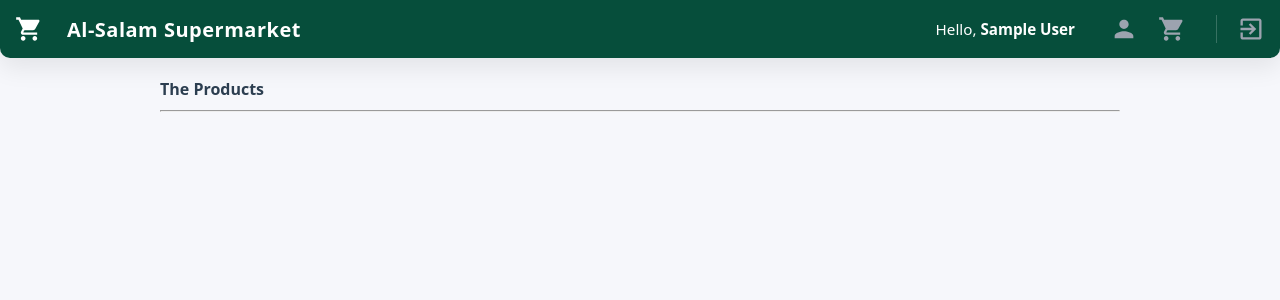
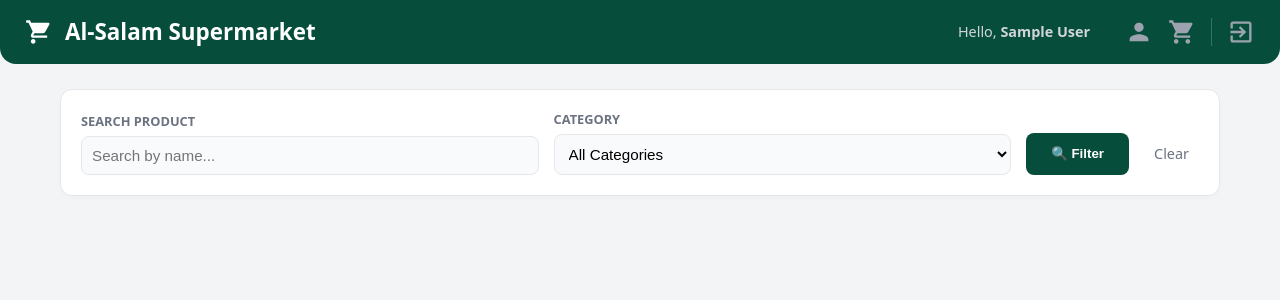
Before and after one commit to i7modes/Project-Database, a Flask app: page / in a window 1280 px wide. Shown: the top 300 px of the page. Run offline with Flask 3, Linux system fonts and the light colour scheme; the visitor is signed in with stand-in values (Sample User, id 1); data that the repository does not hold is empty.

Commit message:
Redesign shop and cart UI, add product filtering
Refactored shop and cart pages for improved UI/UX, including a new filter bar for searching and category selection. Updated backend to support product filtering and stock display. Enhanced CSS for modern look and consistent styling across components.

```diff
--- a/main.py
+++ b/main.py
@@ -18,29 +18,52 @@ def get_db_connection():
 
 
 @app.route('/')
+@app.route('/shop')
 def shop_page():
+    # Get filter parameters from the URL
+    search_query = request.args.get('q', '')
+    category_id = request.args.get('category', '')
+
     conn = get_db_connection()
     cursor = conn.cursor(dictionary=True)
 
-    # Check if a customer is logged in via session
-    customer_id = session.get('customer_id')
-    logged_in_user = None
-    if customer_id:
-        cursor.execute("SELECT FirstName FROM Customers WHERE CustomerID = %s", (customer_id,))
-        logged_in_user = cursor.fetchone()
+    # 1. Fetch all categories for the dropdown menu
+    cursor.execute("SELECT * FROM Categories")
+    categories = cursor.fetchall()
 
-    # Fetch products with Category name alias
-    cursor.execute("""
-                   SELECT P.ProductID, P.Name, P.UnitPrice, P.Discount, P.ImageURL, C.Name AS CategoryName
-                   FROM Products P
-                            LEFT JOIN Categories C ON P.CategoryID = C.CategoryID
-                   ORDER BY P.ProductID DESC
-                   """)
+    # 2. Build the Product Query with Filters
+    base_query = """
+                 SELECT P.*, \
+                        Cat.Name                                                                 AS CategoryName,
+                        (SELECT SUM(Quantity) FROM WarehouseStock WHERE ProductID = P.ProductID) AS TotalStock
+                 FROM Products P
+                          LEFT JOIN Categories Cat ON P.CategoryID = Cat.CategoryID
+                 WHERE 1 = 1 \
+                 """
+    params = []
+
+    # Filter by name if search query exists
+    if search_query:
+        base_query += " AND P.Name LIKE %s"
+        params.append(f"%{search_query}%")
+
+    # Filter by category if one is selected
+    if category_id:
+        base_query += " AND P.CategoryID = %s"
+        params.append(category_id)
+
+    cursor.execute(base_query, params)
     products = cursor.fetchall()
 
     cursor.close()
     conn.close()
-    return render_template('shop.html', products=products, logged_in_user=logged_in_user)
+
+    # Pass filters back to template to keep the values in the inputs
+    return render_template('shop.html',
+                           products=products,
+                           categories=categories,
+                           search_query=search_query,
+                           category_id=category_id)
 
 
 @app.route('/login', methods=['GET', 'POST'])
--- a/static/css/shop.css
+++ b/static/css/shop.css
@@ -1,212 +1,170 @@
-/* --- Navigation & Brand Bar --- */
+/* --- Global Variables & Colors --- */
+:root {
+    --brand: #064e3b;      /* Dark Teal */
+    --brand-light: #059669; /* Success Green */
+    --bg: #f3f4f6;         /* Light Gray Background */
+    --card: #ffffff;
+    --text: #1f2d3d;
+    --muted: #6b7280;
+    --danger: #b91c1c;
+    --line: #e5e7eb;
+}
+
+* { box-sizing: border-box; }
+
+body {
+    margin: 0;
+    font-family: system-ui, -apple-system, sans-serif;
+    background: var(--bg);
+    color: var(--text);
+    line-height: 1.5;
+}
+
+.container {
+    max-width: 1200px;
+    margin: 0 auto;
+    padding: 0 20px 40px;
+}
+
+/* --- Topbar & Navigation --- */
 .topbar {
-    background: #064e3b; /* Brand Teal Green */
-    padding: 15px;
-    color: white;
+    background: var(--brand);
+    color: #ffffff;
+    padding: 15px 25px;
     display: flex;
     justify-content: space-between;
     align-items: center;
-    border-radius: 0 0 10px 10px;
+    border-radius: 0 0 16px 16px;
+    margin-bottom: 25px;
 }
 
-.brand {
-    display: flex;
-    align-items: center;
+.brand { display: flex; align-items: center; gap: 12px; }
+.brand h1 { font-size: 1.4rem; margin: 0; }
+.user-nav { display: flex; align-items: center; }
+.welcome-text { margin-right: 20px; font-size: 0.9em; color: #d1d5db; }
+
+.nav-icon-link {
+    display: flex; align-items: center;
+    margin-left: 15px; text-decoration: none;
+    transition: transform 0.2s;
+}
+.nav-icon-link:hover { transform: translateY(-2px); }
+
+/* --- Shop: Filter Bar --- */
+.filter-bar {
+    background: white; padding: 20px; border-radius: 12px;
+    margin-bottom: 30px; border: 1px solid var(--line);
+    display: flex; gap: 15px; align-items: flex-end; flex-wrap: wrap;
+    box-shadow: 0 2px 4px rgba(0,0,0,0.02);
 }
 
-.brand h1 {
-    margin: 0;
-    font-size: 20px;
+.filter-group { display: flex; flex-direction: column; gap: 5px; flex: 1; min-width: 180px; }
+.filter-group label { font-size: 0.8em; font-weight: 700; color: var(--muted); text-transform: uppercase; }
+.filter-input {
+    padding: 10px; border-radius: 8px; border: 1px solid var(--line);
+    outline: none; font-size: 0.95rem; background: #f9fafb;
 }
 
-.user-nav {
-    display: flex;
-    align-items: center;
+.btn-filter {
+    background: var(--brand); color: white; border: none;
+    padding: 10px 25px; border-radius: 8px; font-weight: 600;
+    cursor: pointer; height: 42px;
 }
 
-.welcome-text {
-    margin-right: 15px;
-    font-size: 0.95em;
+.btn-clear {
+    color: var(--muted); text-decoration: none; font-size: 0.9em;
+    padding: 10px; font-weight: 500;
 }
 
-.nav-icon-link {
-    display: flex;
-    align-items: center;
-    margin-left: 20px; /* Increased individual spacing */
-    text-decoration: none;
-    transition: transform 0.2s ease;
-}
-
-.nav-icon-link:hover svg {
-    fill: white;
-    transform: translateY(-2px);
-}
-
-.logout-separator {
-    margin-left: 30px; /* Larger gap before logout icon */
-    padding-left: 20px;
-    border-left: 1px solid rgba(255, 255, 255, 0.2);
-}
-
-.settings-icon {
-    text-decoration: none;
-    font-size: 22px;
-    margin-right: 15px;
-    transition: transform 0.2s;
-    display: inline-block;
-}
-
-.settings-icon:hover {
-    transform: rotate(45deg);
-}
-
-/* --- Product Grid (Shop Page) --- */
+/* --- Shop: Product Grid --- */
 .product-grid {
-    display: grid;
-    grid-template-columns: repeat(auto-fill, minmax(280px, 1fr));
-    gap: 25px;
-    margin-top: 20px;
+    display: grid; grid-template-columns: repeat(auto-fill, minmax(260px, 1fr));
+    gap: 20px;
 }
 
 .product-card {
-    text-align: center;
-    padding: 20px;
-    border: 1px solid #eee;
-    border-radius: 12px;
-    background: white;
-    transition: box-shadow 0.3s ease;
+    background: var(--card); border: 1px solid var(--line);
+    border-radius: 16px; padding: 20px; text-align: center;
+    display: flex; flex-direction: column; position: relative;
+    transition: box-shadow 0.3s;
+}
+.product-card:hover { box-shadow: 0 10px 15px -3px rgba(0,0,0,0.1); }
+
+.product-card img {
+    width: 100%; height: 160px; object-fit: contain;
+    margin-bottom: 15px; background: #f9fafb; border-radius: 8px;
+    padding: 10px;
 }
 
-.product-card:hover {
-    box-shadow: 0 4px 15px rgba(0,0,0,0.1);
+/* Category name styling */
+.product-category {
+    font-size: 0.8em; color: var(--muted);
+    margin: 4px 0 10px 0; font-weight: 500;
 }
 
-.product-card img {
-    width: 180px;
-    height: 180px;
-    object-fit: cover;
-    border-radius: 10px;
-    margin-bottom: 15px;
-    border: 1px solid #f8f8f8;
+.stock-info { font-size: 0.85em; margin: 5px 0; color: #059669; font-weight: 600; }
+.out-of-stock-text { color: var(--danger); }
+
+/* --- Pricing & Sales --- */
+.product-price-box { margin-bottom: 20px; display: flex; flex-direction: column; gap: 4px; }
+.price-final { font-size: 1.3em; font-weight: 800; color: var(--brand); }
+.price-original { color: var(--muted); text-decoration: line-through; font-size: 0.9em; }
+.discount-tag {
+    font-size: 0.75em; background: #fef2f2; color: #dc2626;
+    padding: 2px 8px; border-radius: 4px; font-weight: 700;
+    display: inline-block; width: fit-content; margin: 0 auto;
 }
 
-.product-card h3 {
-    margin: 10px 0;
-    color: #333;
+/* --- Cart: Table & Summary --- */
+.cart-header {
+    background: var(--brand); color: white; padding: 20px;
+    border-radius: 12px 12px 0 0; display: flex; align-items: center;
+}
+.cart-header h2 { margin: 0; font-size: 1.2em; }
+
+.card {
+    background: var(--card); border: 1px solid var(--line);
+    border-radius: 16px; overflow: hidden;
 }
 
-.product-category {
-    color: #7f8c8d;
-    font-size: 0.9em;
+.cart-table { width: 100%; border-collapse: collapse; }
+.cart-table th {
+    background: #f9fafb; padding: 15px; text-align: left;
+    font-size: 0.85em; color: var(--muted); border-bottom: 1px solid var(--line);
+}
+.cart-table td { padding: 20px 15px; border-bottom: 1px solid var(--line); }
+
+.qty-input {
+    width: 65px; padding: 8px; border-radius: 6px;
+    border: 1px solid var(--line); text-align: center;
 }
 
-.product-price-box {
-    margin: 15px 0;
+.cart-summary { padding: 30px; background: #f9fafb; text-align: right; }
+.total-amount { color: var(--brand); font-weight: 800; font-size: 1.6em; }
+
+/* --- Buttons --- */
+.btn-shop-add, .cart-action-btn {
+    background: var(--brand-light); color: white; border: none;
+    padding: 12px 20px; border-radius: 8px; font-weight: 700;
+    cursor: pointer; width: 100%; transition: background 0.2s;
+    text-decoration: none; display: inline-flex; align-items: center;
+    justify-content: center; gap: 8px;
+}
+.btn-shop-add:hover { background: #047857; }
+
+.btn-delete {
+    background: none; color: var(--danger); border: 1px solid #fecaca;
+    padding: 6px 12px; border-radius: 6px; cursor: pointer; font-size: 0.85em;
+}
+.btn-delete:hover { background: #fef2f2; }
+
+.btn-disabled {
+    background: #e5e7eb; color: #9ca3af; padding: 12px;
+    border-radius: 8px; width: 100%; border: none; cursor: not-allowed;
 }
 
-.price-value {
-    font-size: 20px;
-    font-weight: bold;
-    color: #064e3b;
+.badge-out {
+    position: absolute; top: 10px; right: 10px;
+    background: #374151; color: white; padding: 4px 10px;
+    border-radius: 6px; font-size: 0.7em; font-weight: 700;
 }
-
-.discount-text {
-    color: #e74c3c;
-    font-size: 0.85em;
-    margin-left: 10px;
-}
-
-/* --- Cart Table & Forms --- */
-.cart-table {
-    width: 100%;
-    border-collapse: collapse;
-    text-align: center;
-}
-
-.cart-table thead {
-    background-color: #064e3b;
-    color: white;
-}
-
-.cart-table th, .cart-table td {
-    padding: 15px;
-    border-bottom: 1px solid #f3f4f6;
-}
-
-.qty-input {
-    width: 60px;
-    height: 38px;
-    border: 1px solid #d1d5db;
-    border-radius: 6px;
-    text-align: center;
-    font-size: 1rem;
-    box-sizing: border-box;
-    /* Hide number arrows for clean alignment */
-    -moz-appearance: textfield;
-}
-
-.qty-input::-webkit-outer-spin-button,
-.qty-input::-webkit-inner-spin-button {
-    -webkit-appearance: none;
-    margin: 0;
-}
-
-/* --- Buttons & States --- */
-.btn-shop-add {
-    width: 100%;
-    padding: 12px;
-    border-radius: 8px;
-    cursor: pointer;
-    background: #064e3b;
-    border: none;
-    color: white;
-    font-weight: bold;
-}
-
-.btn-disabled {
-    width: 100%;
-    padding: 12px;
-    border-radius: 8px;
-    background: #9ca3af;
-    color: #f3f4f6;
-    cursor: not-allowed;
-    border: none;
-    font-weight: bold;
-}
-
-.btn-delete {
-    background: #b91c1c; /* Standard Red Delete color */
-    color: white;
-    padding: 8px 14px;
-    border-radius: 6px;
-    border: none;
-    cursor: pointer;
-    font-weight: bold;
-}
-
-/* --- Unified Cart Action Buttons (Bottom) --- */
-.cart-action-btn {
-    height: 48px;
-    padding: 0 35px;
-    border-radius: 8px;
-    border: none;
-    font-weight: bold;
-    font-size: 1rem;
-    color: white;
-    cursor: pointer;
-    background-color: #059669; /* Unified Bright Green */
-    box-shadow: 0 2px 4px rgba(0,0,0,0.1);
-    transition: background 0.2s, transform 0.1s;
-    display: inline-flex;
-    align-items: center;
-    justify-content: center;
-    gap: 10px;
-}
-
-.cart-action-btn:hover {
-    background-color: #047857;
-}
-
-.cart-action-btn:active {
-    transform: scale(0.98);
-}
--- a/templates/shop.html
+++ b/templates/shop.html
@@ -2,8 +2,8 @@
 <html lang="en">
 <head>
     <meta charset="UTF-8">
+    <meta name="viewport" content="width=device-width, initial-scale=1.0">
     <title>Al-Salam Supermarket | Shop</title>
-    <link rel="stylesheet" href="{{ url_for('static', filename='css/style.css') }}">
     <link rel="stylesheet" href="{{ url_for('static', filename='css/shop.css') }}">
     <link rel="icon" type="image/png" href="{{ url_for('static', filename='favicon.png') }}">
 </head>
@@ -11,62 +11,94 @@
 
     <div class="topbar">
         <div class="brand">
-            <svg width="28" height="28" viewBox="0 0 24 24" fill="white" style="margin-right: 12px;">
-                <path d="M7 18c-1.1 0-1.99.9-1.99 2S5.9 22 7 22s2-.9 2-2-.9-2-2-2zM1 2v2h2l3.6 7.59-1.35 2.45c-.16.28-.25.61-.25.96 0 1.1.9 2 2 2h12v-2H7.42c-.14 0-.25-.11-.25-.25l.03-.12.9-1.63h7.45c.75 0 1.41-.41 1.75-1.03l3.58-6.49c.08-.14.12-.31.12-.48 0-.55-.45-1-1-1H5.21l-.94-2H1zm16 16c-1.1 0-1.99.9-1.99 2s.89 2 1.99 2 2-.9 2-2-.9-2-2-2z"/>
-            </svg>
+            <svg width="28" height="28" viewBox="0 0 24 24" fill="white"><path d="M7 18c-1.1 0-1.99.9-1.99 2S5.9 22 7 22s2-.9 2-2-.9-2-2-2zM1 2v2h2l3.6 7.59-1.35 2.45c-.16.28-.25.61-.25.96 0 1.1.9 2 2 2h12v-2H7.42c-.14 0-.25-.11-.25-.25l.03-.12.9-1.63h7.45c.75 0 1.41-.41 1.75-1.03l3.58-6.49c.08-.14.12-.31.12-.48 0-.55-.45-1-1-1H5.21l-.94-2H1zm16 16c-1.1 0-1.99 2s.89 2 1.99 2 2-.9 2-2-.9-2-2-2z"/></svg>
             <h1>Al-Salam Supermarket</h1>
         </div>
 
         <div class="user-nav">
             {% if session.get('user_id') %}
                 <span class="welcome-text">Hello, <strong>{{ session.get('user_name') }}</strong></span>
-
                 {% if session.get('role') == 'customer' %}
-                    <a href="{{ url_for('customer_panel') }}" class="nav-icon-link" title="My Profile">
-                        <svg width="28" height="28" viewBox="0 0 24 24" fill="#9ca3af">
-                            <path d="M12 12c2.21 0 4-1.79 4-4s-1.79-4-4-4-4 1.79-4 4 1.79 4 4 4zm0 2c-2.67 0-8 1.34-8 4v2h16v-2c0-2.66-5.33-4-8-4z"/>
-                        </svg>
+                    <a href="{{ url_for('customer_panel') }}" class="nav-icon-link" title="My Account">
+                        <svg width="28" height="28" viewBox="0 0 24 24" fill="#9ca3af"><path d="M12 12c2.21 0 4-1.79 4-4s-1.79-4-4-4-4 1.79-4 4 1.79 4 4 4zm0 2c-2.67 0-8 1.34-8 4v2h16v-2c0-2.66-5.33-4-8-4z"/></svg>
                     </a>
                     <a href="{{ url_for('view_cart', customer_id=session['user_id']) }}" class="nav-icon-link" title="My Cart">
-                        <svg width="28" height="28" viewBox="0 0 24 24" fill="#9ca3af">
-                            <path d="M7 18c-1.1 0-1.99.9-1.99 2S5.9 22 7 22s2-.9 2-2-.9-2-2-2zM1 2v2h2l3.6 7.59-1.35 2.45c-.16.28-.25.61-.25.96 0 1.1.9 2 2 2h12v-2H7.42c-.14 0-.25-.11-.25-.25l.03-.12.9-1.63h7.45c.75 0 1.41-.41 1.75-1.03l3.58-6.49c.08-.14.12-.31.12-.48 0-.55-.45-1-1-1H5.21l-.94-2H1zm16 16c-1.1 0-1.99.9-1.99 2s.89 2 1.99 2 2-.9 2-2-.9-2-2-2z"/>
-                        </svg>
+                        <svg width="28" height="28" viewBox="0 0 24 24" fill="#9ca3af"><path d="M7 18c-1.1 0-1.99.9-1.99 2S5.9 22 7 22s2-.9 2-2-.9-2-2-2zM1 2v2h2l3.6 7.59-1.35 2.45c-.16.28-.25.61-.25.96 0 1.1.9 2 2 2h12v-2H7.42c-.14 0-.25-.11-.25-.25l.03-.12.9-1.63h7.45c.75 0 1.41-.41 1.75-1.03l3.58-6.49c.08-.14.12-.31.12-.48 0-.55-.45-1-1-1H5.21l-.94-2H1zm16 16c-1.1 0-1.99.9-1.99 2s.89 2 1.99 2 2-.9 2-2-.9-2-2-2z"/></svg>
                     </a>
                 {% elif session.get('role') in ['Admin', 'Staff'] %}
-                    <a href="{{ url_for('admin') }}" class="nav-icon-link" title="Admin Panel">
-                        <svg width="28" height="28" viewBox="0 0 24 24" fill="#9ca3af">
-                            <path d="M19 3H5c-1.1 0-2 .9-2 2v14c0 1.1.9 2 2 2h14c1.1 0 2-.9 2-2V5c0-1.1-.9-2-2-2zM9 17H7v-7h2v7zm4 0h-2V7h2v10zm4 0h-2v-4h2v4z"/>
-                        </svg>
+                    <a href="{{ url_for('admin') }}" class="nav-icon-link" title="Admin Dashboard">
+                        <svg width="28" height="28" viewBox="0 0 24 24" fill="#9ca3af"><path d="M19 3H5c-1.1 0-2 .9-2 2v14c0 1.1.9 2 2 2h14c1.1 0 2-.9 2-2V5c0-1.1-.9-2-2-2zM9 17H7v-7h2v7zm4 0h-2V7h2v10zm4 0h-2v-4h2v4z"/></svg>
                     </a>
                 {% endif %}
-
-                <a href="{{ url_for('logout') }}" class="nav-icon-link logout-separator" title="Logout">
-                    <svg width="28" height="28" viewBox="0 0 24 24" fill="#9ca3af">
-                        <path d="M10.09 15.59L11.5 17l5-5-5-5-1.41 1.41L12.67 11H3v2h9.67l-2.58 2.59zM19 3H5c-1.11 0-2 .9-2 2v4h2V5h14v14H5v-4H3v4c0 1.1.89 2 2 2h14c1.1 0 2-.9 2-2V5c0-1.1-.9-2-2-2z"/>
-                    </svg>
+                <a href="{{ url_for('logout') }}" class="nav-icon-link" style="border-left: 1px solid rgba(255,255,255,0.2); padding-left: 15px; margin-left: 15px;" title="Logout">
+                    <svg width="28" height="28" viewBox="0 0 24 24" fill="#9ca3af"><path d="M10.09 15.59L11.5 17l5-5-5-5-1.41 1.41L12.67 11H3v2h9.67l-2.58 2.59zM19 3H5c-1.11 0-2 .9-2 2v4h2V5h14v14H5v-4H3v4c0 1.1.89 2 2 2h14c1.1 0 2-.9 2-2V5c0-1.1-.9-2-2-2z"/></svg>
                 </a>
             {% else %}
-                <a href="{{ url_for('login') }}" class="btn btn-primary" style="text-decoration: none; background: #3498db; padding: 10px 20px; border-radius: 8px; color: white;">👤 Login</a>
+                <a href="{{ url_for('login') }}" class="btn-shop-add" style="width: auto; padding: 10px 25px;">👤 Login</a>
             {% endif %}
         </div>
     </div>
 
-    <div class="section" style="margin-top: 20px; padding: 0 20px;">
-        <h2>The Products</h2>
-        <hr>
+    <div class="container">
+        <form action="{{ url_for('shop_page') }}" method="GET" class="filter-bar">
+            <div class="filter-group">
+                <label>Search Product</label>
+                <input type="text" name="q" value="{{ search_query }}" placeholder="Search by name..." class="filter-input">
+            </div>
+
+            <div class="filter-group">
+                <label>Category</label>
+                <select name="category" class="filter-input">
+                    <option value="">All Categories</option>
+                    {% for cat in categories %}
+                    <option value="{{ cat.CategoryID }}" {% if category_id|string == cat.CategoryID|string %}selected{% endif %}>
+                        {{ cat.Name }}
+                    </option>
+                    {% endfor %}
+                </select>
+            </div>
+
+            <button type="submit" class="btn-filter">🔍 Filter</button>
+            <a href="{{ url_for('shop_page') }}" class="btn-clear">Clear</a>
+        </form>
+
         <div class="product-grid">
             {% for p in products %}
-            <div class="product-card">
-                <img src="{{ url_for('static', filename='uploads/' + (p.ImageURL or 'default_product.png')) }}" alt="{{ p.Name }}">
-                <h3>{{ p.Name }}</h3>
+            <div class="product-card {% if p.TotalStock <= 0 %}is-out-of-stock{% endif %}">
+                {% if p.TotalStock <= 0 %}
+                    <div class="badge-out">Sold Out</div>
+                {% endif %}
+
+                <img src="{{ url_for('static', filename='uploads/' + (p.ImageURL if p.ImageURL else 'default_product.png')) }}" alt="{{ p.Name }}">
+
+                <h3 style="margin: 0; font-size: 1.1em; height: 2.4em; overflow: hidden;">{{ p.Name }}</h3>
+
                 <p class="product-category">{{ p.CategoryName or 'General' }}</p>
+
+                <p class="stock-info {% if p.TotalStock <= 0 %}out-of-stock-text{% endif %}">
+                    {% if p.TotalStock > 0 %}
+                        ● {{ p.TotalStock }} in stock
+                    {% else %}
+                        Temporarily Unavailable
+                    {% endif %}
+                </p>
+
                 <div class="product-price-box">
-                    <span class="price-value">${{ p.UnitPrice }}</span>
+                    {% if p.Discount > 0 %}
+                        <span class="price-original">${{ "%.2f"|format(p.UnitPrice) }}</span>
+                        <span class="price-final">${{ "%.2f"|format(p.UnitPrice - p.Discount) }}</span>
+                        <span class="discount-tag">Save ${{ "%.2f"|format(p.Discount) }}!</span>
+                    {% else %}
+                        <span class="price-final">${{ "%.2f"|format(p.UnitPrice) }}</span>
+                    {% endif %}
                 </div>
-                <form action="{{ url_for('add_to_cart') }}" method="POST">
+
+                <form action="{{ url_for('add_to_cart') }}" method="POST" style="margin-top: auto;">
                     <input type="hidden" name="product_id" value="{{ p.ProductID }}">
                     {% if session.get('role') in ['Admin', 'Staff'] %}
-                        <button type="button" class="btn-disabled" disabled>🚫 Admin View Only</button>
+                        <button type="button" class="btn-disabled" disabled>🚫 Admin View</button>
+                    {% elif p.TotalStock <= 0 %}
+                        <button type="button" class="btn-disabled" disabled>Out of Stock</button>
                     {% else %}
                         <button type="submit" class="btn-shop-add">🛒 Add to Cart</button>
                     {% endif %}
```
Also changed, not shown: templates/cart.html (+26 -23 lines).
